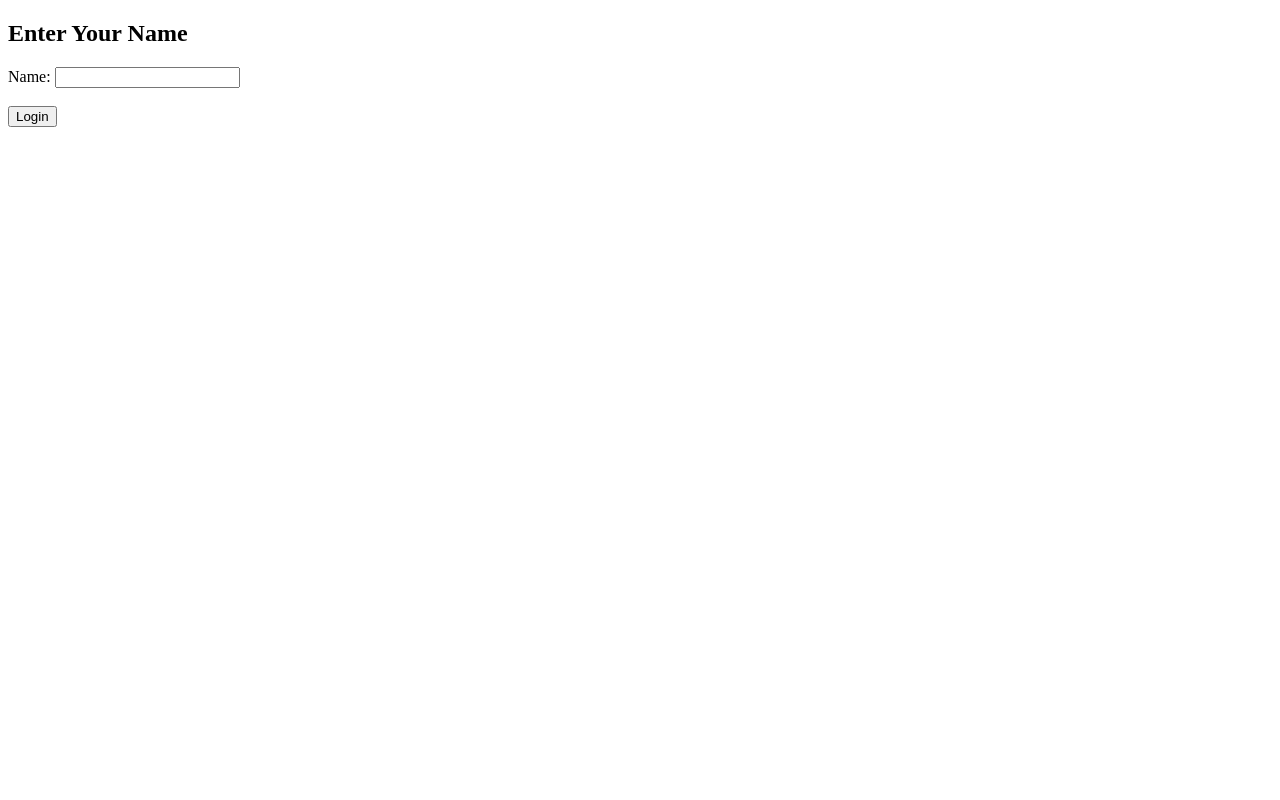
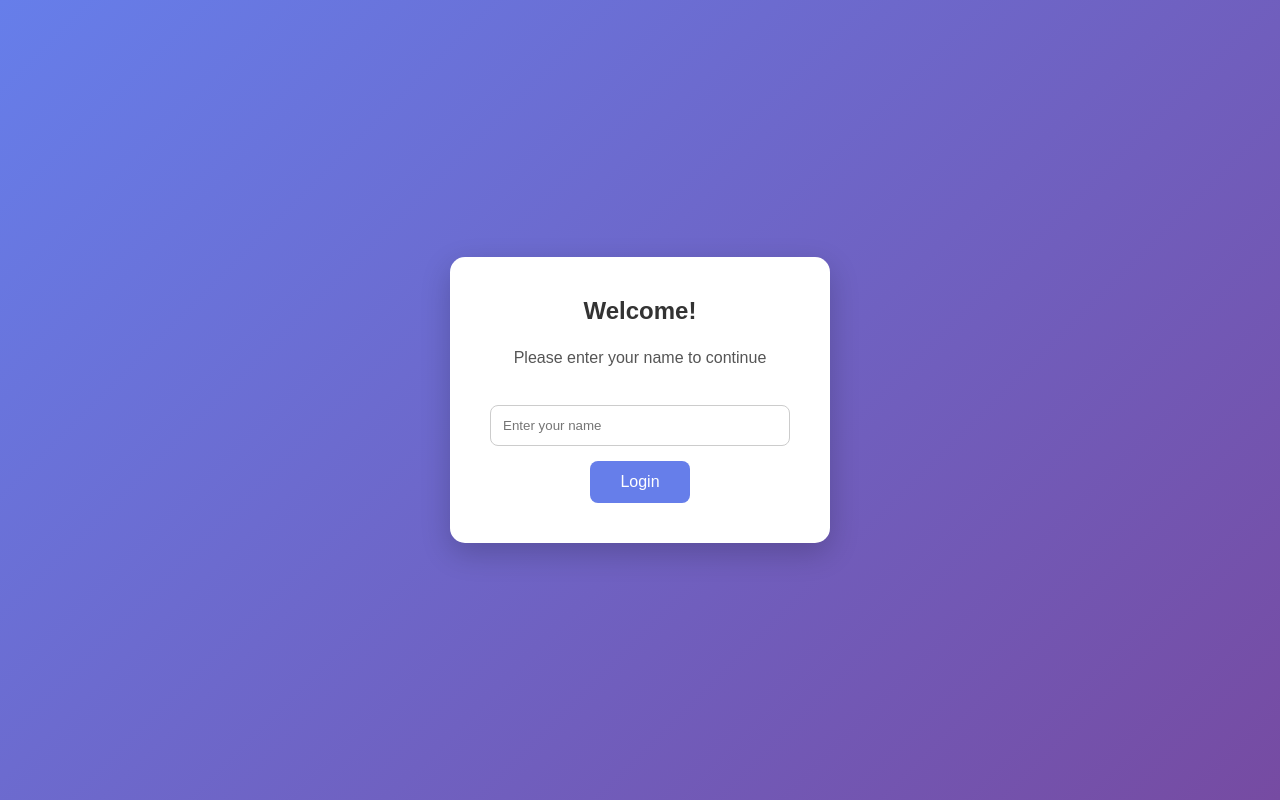
Before and after one commit to aparnadhiraj12-crypto/Lab-Program-10-A, a plain HTML site: page index.html in a window 1280 px wide. Drawn offline with Linux system fonts and the light colour scheme.

Commit message:
Enhance login form layout and input elements
Updated the login form with a styled container and improved input elements.

```diff
--- a/index.html
+++ b/index.html
@@ -3,15 +3,21 @@
 <html>
 <head>
     <title>Login Page</title>
+    <link rel="stylesheet" href="style.css">
 </head>
 <body>
-    <h2>Enter Your Name</h2>
+
+<div class="container">
+    <h2>Welcome!</h2>
+    <p>Please enter your name to continue</p>
 
     <form action="welcome.php" method="post">
-        Name:
-        <input type="text" name="username" required>
-        <br><br>
-        <input type="submit" value="Login">
+        <input type="text" name="username"
+               placeholder="Enter your name" required>
+
+        <button type="submit">Login</button>
     </form>
+</div>
+
 </body>
 </html>
```
